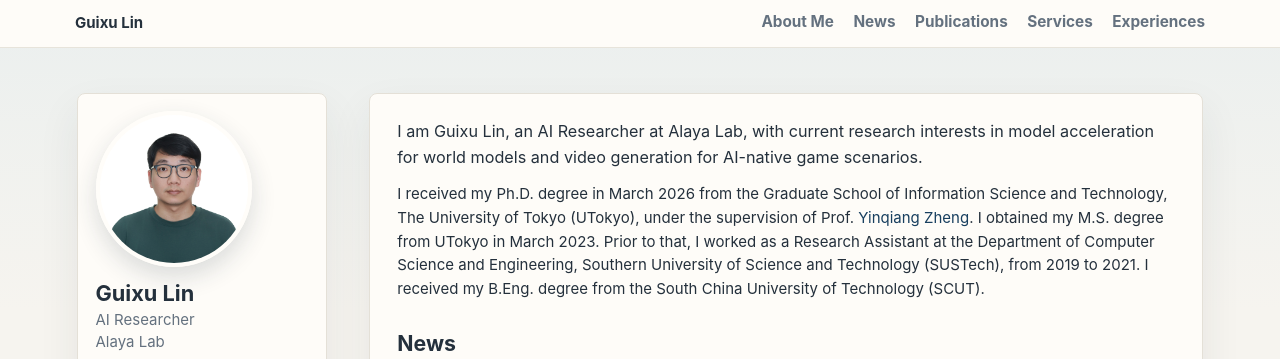
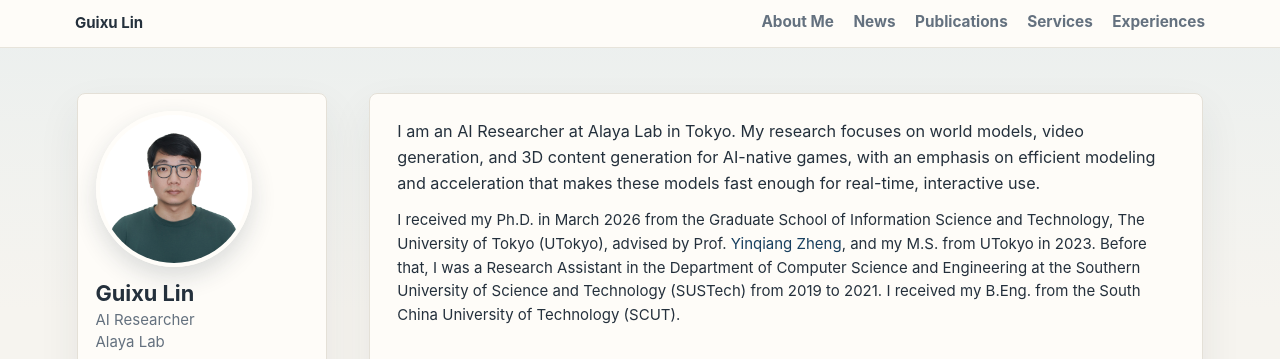
Before and after one commit to Joseph-LIN-Tech/Joseph-LIN-Tech.github.io, a plain HTML site: page index.html in a window 1280 px wide. Shown: the top 359 px of the page. Drawn offline with Linux system fonts and the light colour scheme.

Commit message:
Polish homepage introduction
Co-Authored-By: Claude Opus 5.5 <noreply@anthropic.com>

```diff
--- a/index.html
+++ b/index.html
@@ -111,16 +111,16 @@
     <main class="page">
       <section id="about" class="section">
         <p class="intro-lead">
-          I am Guixu Lin, an AI Researcher at Alaya Lab, with current research interests in model acceleration
-          for world models and video generation for AI-native game scenarios.
+          I am an AI Researcher at Alaya Lab in Tokyo. My research focuses on world models, video generation,
+          and 3D content generation for AI-native games, with an emphasis on efficient modeling and acceleration
+          that makes these models fast enough for real-time, interactive use.
         </p>
         <p>
-          I received my Ph.D. degree in March 2026 from the Graduate School of Information Science and Technology,
-          The University of Tokyo (UTokyo), under the supervision of Prof.
-          <a href="https://scholar.google.com/citations?user=JD-5DKcAAAAJ&hl=zh-CN&oi=ao" target="_blank" rel="noopener noreferrer">Yinqiang Zheng</a>.
-          I obtained my M.S. degree from UTokyo in March 2023. Prior to that, I worked as a Research Assistant at
-          the Department of Computer Science and Engineering, Southern University of Science and Technology (SUSTech),
-          from 2019 to 2021. I received my B.Eng. degree from the South China University of Technology (SCUT).
+          I received my Ph.D. in March 2026 from the Graduate School of Information Science and Technology,
+          The University of Tokyo (UTokyo), advised by Prof. <a href="https://scholar.google.com/citations?user=JD-5DKcAAAAJ&hl=zh-CN&oi=ao" target="_blank" rel="noopener noreferrer">Yinqiang Zheng</a>, and my M.S. from UTokyo in 2023.
+          Before that, I was a Research Assistant in the Department of Computer Science and Engineering at the
+          Southern University of Science and Technology (SUSTech) from 2019 to 2021. I received my B.Eng. from
+          the South China University of Technology (SCUT).
         </p>
 
       </section>
```
